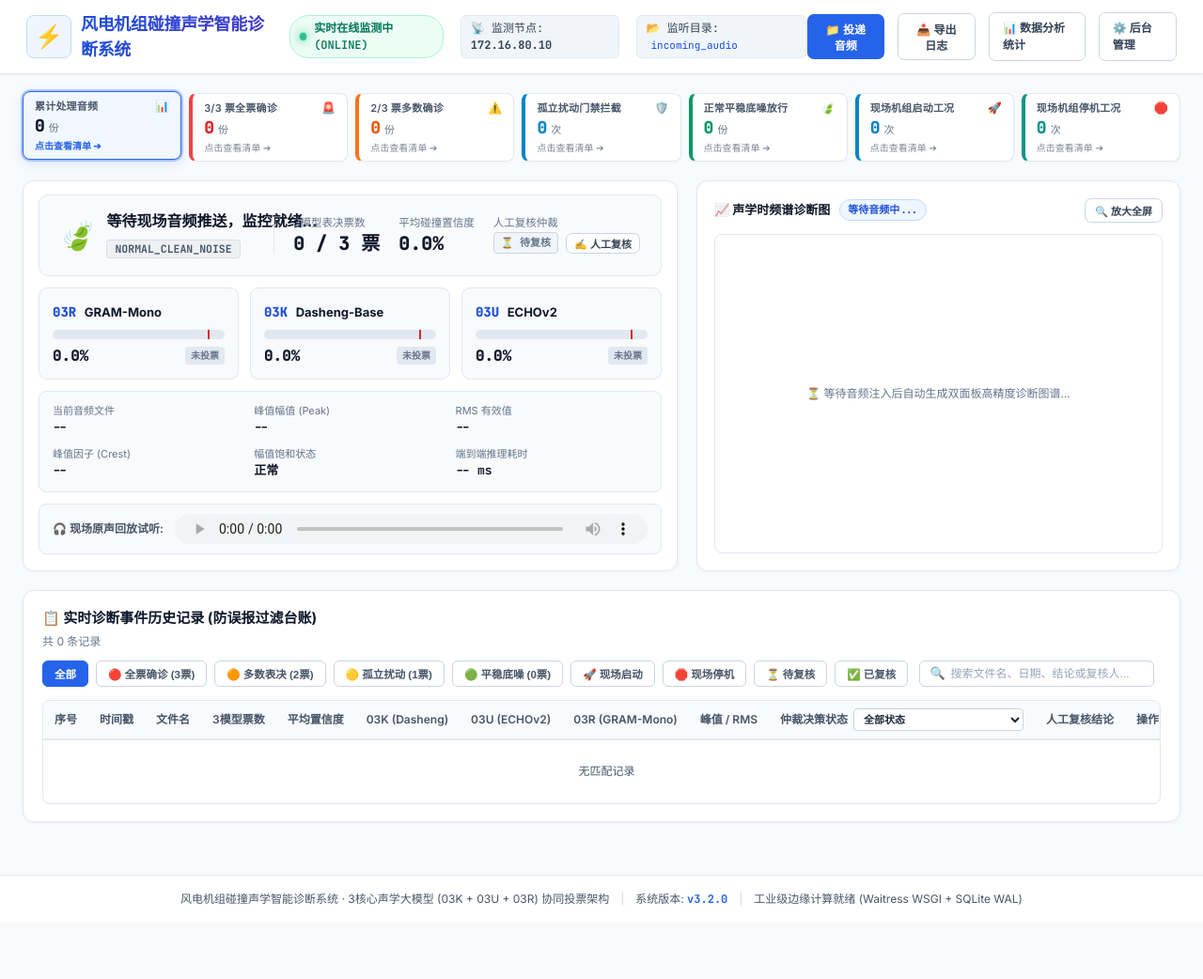
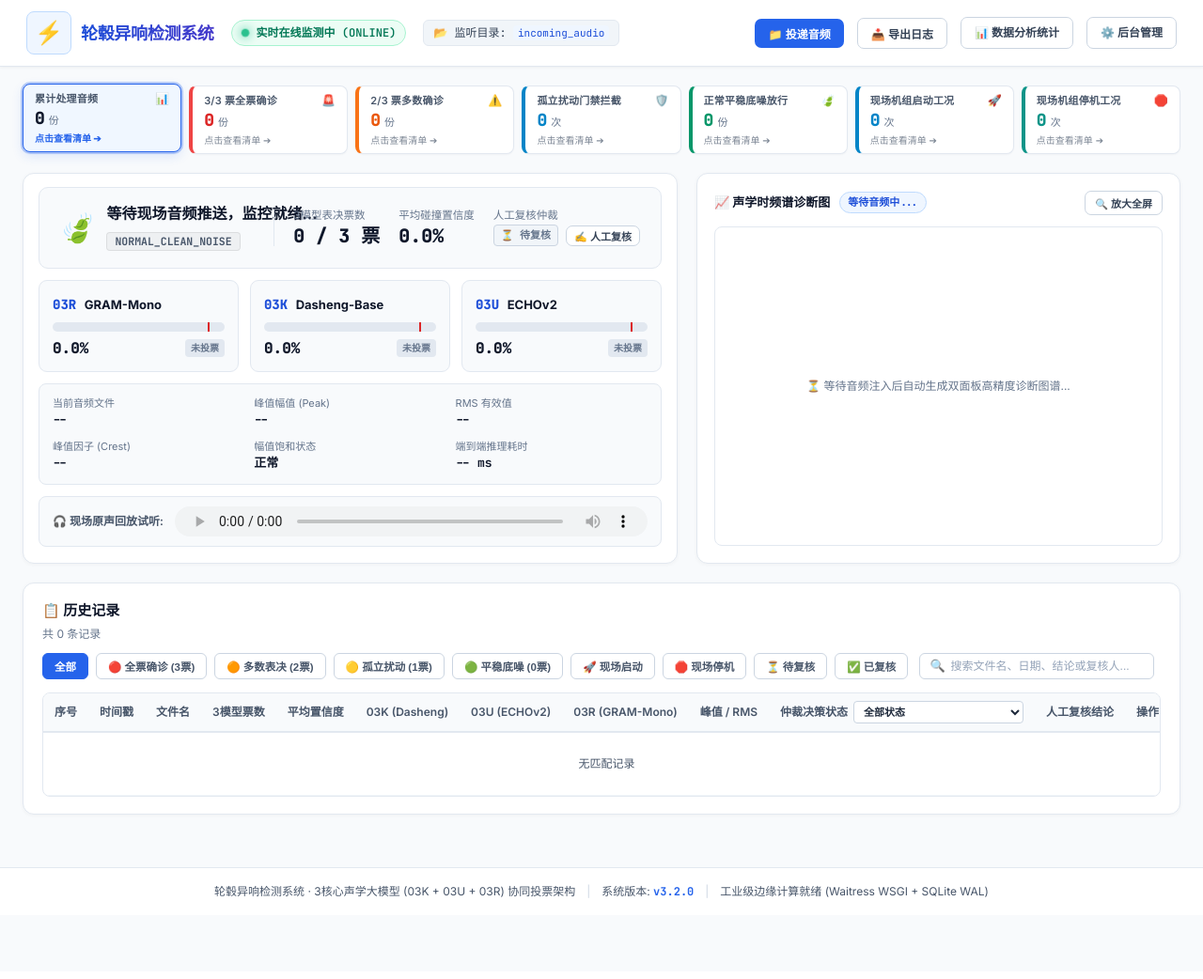
Before and after one commit to chdliulong-svg/hub-audio-detect, a Flask app: page / in a window 1280 px wide. Shown: the whole page at 94% size. After the commit the page ends 956 px from the top, so only its background shows below. Run offline with Flask 2, Linux system fonts and the light colour scheme; data that the repository does not hold is empty; parts of the project's set-up code (start-up, migrations or seed data) failed here and were passed over.

Commit message:
feat(ui): rename system to 轮毂异响检测系统, simplify history title, remove turbine_node pill

```diff
--- a/app.py
+++ b/app.py
@@ -1572,7 +1572,7 @@ def api_admin_analytics_export_csv():
     writer = csv.writer(output)
 
     # 头部概览
-    writer.writerow(["=== 风电机组碰撞声学智能诊断系统 · 多维统计分析报表 ==="])
+    writer.writerow(["=== 轮毂异响检测系统 · 多维统计分析报表 ==="])
     writer.writerow(["导出时间", time.strftime("%Y-%m-%d %H:%M:%S")])
     writer.writerow(["时间聚合维度", "音频采样时间" if filters.get("time_dim") == "audio" else "系统诊断时间"])
     writer.writerow(["分析时间跨度", f"{filters.get('start_date')} 至 {filters.get('end_date')}"])
--- a/auto_update.py
+++ b/auto_update.py
@@ -1,7 +1,7 @@
 # -*- coding: utf-8 -*-
 """
 =============================================================================
-风电机组碰撞声学智能诊断系统 · 自动更新与热升级引擎 (Auto Updater)
+轮毂异响检测系统 · 自动更新与热升级引擎 (Auto Updater)
 功能：
   1. 联网检测 GitHub 远程仓库 (https://github.com/chdliulong-svg/hub-audio-detect) 最新版本
   2. 比对本地与远程提交哈希 (Commit SHA)，支持精准查看更新日志
@@ -165,7 +165,7 @@ def apply_update(restart_service=True):
       5. 重新启动服务
     """
     print("=" * 70)
-    print("[UPDATE] 正在执行【风电机组碰撞声学智能诊断系统】在线自动更新...")
+    print("[UPDATE] 正在执行【轮毂异响检测系统】在线自动更新...")
     print("=" * 70)
     print()
 
--- a/download_weights.py
+++ b/download_weights.py
@@ -1,7 +1,7 @@
 # -*- coding: utf-8 -*-
 """
 =============================================================================
-风电机组碰撞声学智能诊断系统 · 核心声学大模型权重自动下载与校验引擎
+轮毂异响检测系统 · 核心声学大模型权重自动下载与校验引擎
 功能：
   1. 智能检测本地 3 核心基座大模型 (03K + 03U + 03R) 骨干权重 (model.safetensors)
   2. 已存在则秒级跳过，杜绝重复下载
--- a/start_daemon.py
+++ b/start_daemon.py
@@ -1,6 +1,6 @@
 # -*- coding: utf-8 -*-
 """
-风电机组碰撞声学智能诊断系统 · 后台静默启动管理器
+轮毂异响检测系统 · 后台静默启动管理器
 功能：
   1. 真正脱离控制台后台启动监控服务 (无 CMD 黑框，不占用屏幕)
   2. 智能轮询等待 3 核心声学大模型加载就绪 (10~60 秒)
@@ -55,7 +55,7 @@ def get_python_executables():
 
 def main():
     print("=" * 70)
-    print("[START] 正在启动风电碰撞智能诊断系统后台服务 (静默无黑框模式)...")
+    print("[START] 正在启动轮毂异响检测系统后台服务 (静默无黑框模式)...")
     print("=" * 70)
     print()
 
--- a/stop_daemon.py
+++ b/stop_daemon.py
@@ -1,6 +1,6 @@
 # -*- coding: utf-8 -*-
 """
-风电机组碰撞声学智能诊断系统 · 后台服务停止管理器
+轮毂异响检测系统 · 后台服务停止管理器
 使用 psutil 安全定位并终止监听 8088 端口及后台 app.py 进程，杜绝控制台黑框残留与批处理管道解析异常
 """
 import os
@@ -15,7 +15,7 @@ if sys.stdout and hasattr(sys.stdout, "reconfigure"):
 
 def stop_monitor_service():
     print("=" * 70)
-    print("[STOP] 正在停止【风电机组碰撞声学智能诊断系统】后台监控服务...")
+    print("[STOP] 正在停止【轮毂异响检测系统】后台监控服务...")
     print("=" * 70)
     print()
 
--- a/templates/index.html
+++ b/templates/index.html
@@ -3,7 +3,7 @@
 <head>
     <meta charset="UTF-8">
     <meta name="viewport" content="width=device-width, initial-scale=1.0">
-    <title>风电碰撞声学诊断 - 3核心大模型实时协同监控大屏</title>
+    <title>轮毂异响检测系统 - 3核心大模型实时协同监控大屏</title>
     <link href="https://fonts.googleapis.com/css2?family=JetBrains+Mono:wght@400;600;700;800&family=Inter:wght@400;500;600;700;800&display=swap" rel="stylesheet">
     <link rel="stylesheet" href="/static/css/style.css?v=3.7">
 </head>
@@ -15,16 +15,12 @@
             <div class="logo-box">
                 <span class="logo-icon">⚡</span>
                 <div class="logo-text">
-                    <h1>风电机组碰撞声学智能诊断系统</h1>
+                    <h1>轮毂异响检测系统</h1>
                 </div>
             </div>
             <div class="status-indicator online" id="sysOnlineIndicator">
                 <span class="pulse-dot"></span>
                 <span id="sysOnlineText">实时在线监测中 (ONLINE)</span>
-            </div>
-            <div class="node-pill">
-                <span class="node-icon">📡</span>
-                <span>监测节点: <strong>{{ config.turbine_node }}</strong></span>
             </div>
             <div class="node-pill" title="自动归档: {{ config.monitor.watch_dir }}/processed">
                 <span>📂 监听目录: <code id="headerWatchDirCode">{{ config.monitor.watch_dir }}</code></span>
@@ -290,7 +286,7 @@
         <section class="history-section" id="historySection">
             <div class="history-header">
                 <div class="history-title-group">
-                    <h2>📋 实时诊断事件历史记录 (防误报过滤台账)</h2>
+                    <h2>📋 历史记录</h2>
                     <span class="history-count" id="historyCount">共 0 条记录</span>
                 </div>
                 <div class="history-controls-row">
@@ -514,7 +510,7 @@
     <!-- System Version & Industrial Status Footer -->
     <footer class="app-footer">
         <div class="footer-content">
-            <span>风电机组碰撞声学智能诊断系统 · 3核心声学大模型 (03K + 03U + 03R) 协同投票架构</span>
+            <span>轮毂异响检测系统 · 3核心声学大模型 (03K + 03U + 03R) 协同投票架构</span>
             <span class="footer-divider">|</span>
             <span>系统版本: <strong style="color: #2563eb; font-family: var(--font-mono);">{{ system_version if system_version else 'v3.2.0' }}</strong></span>
             <span class="footer-divider">|</span>
```
Also changed, not shown: autostart.py (+4 -4 lines), templates/admin.html (+3 -6 lines), 4 other files.
